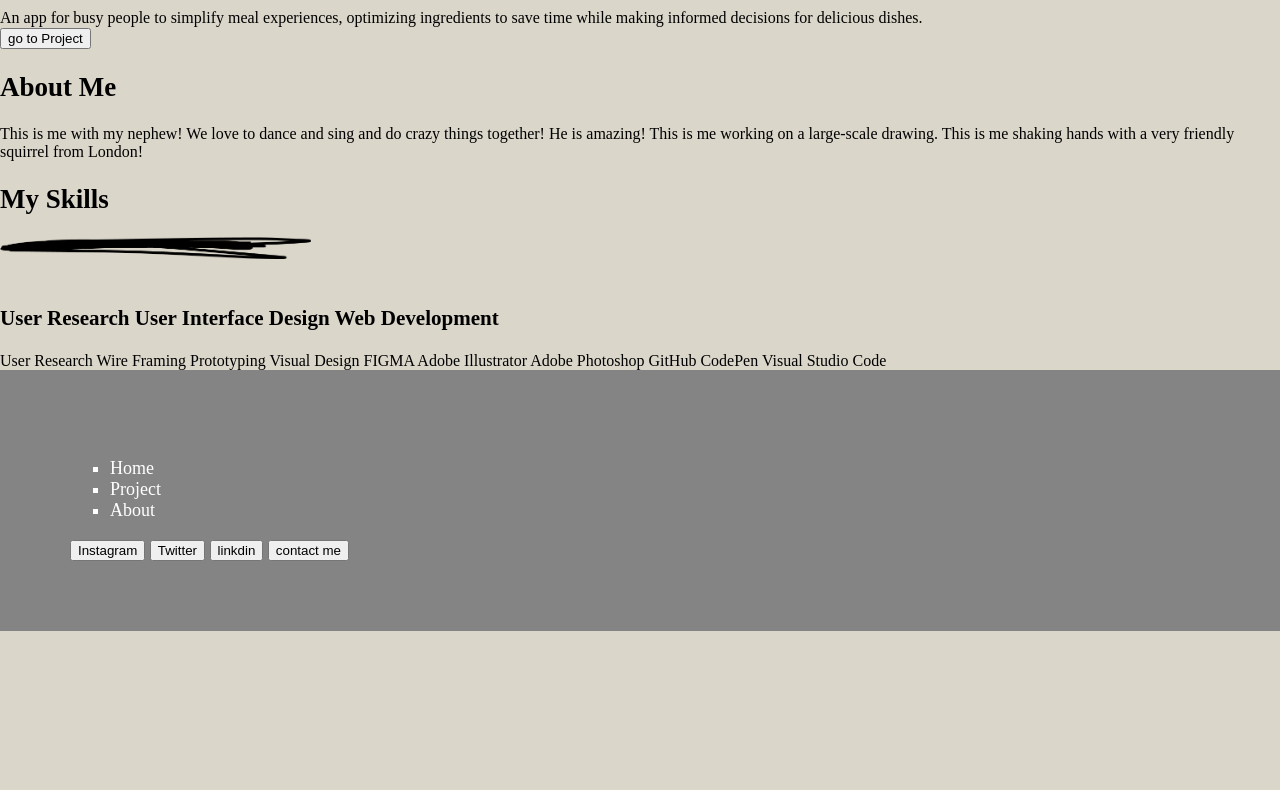
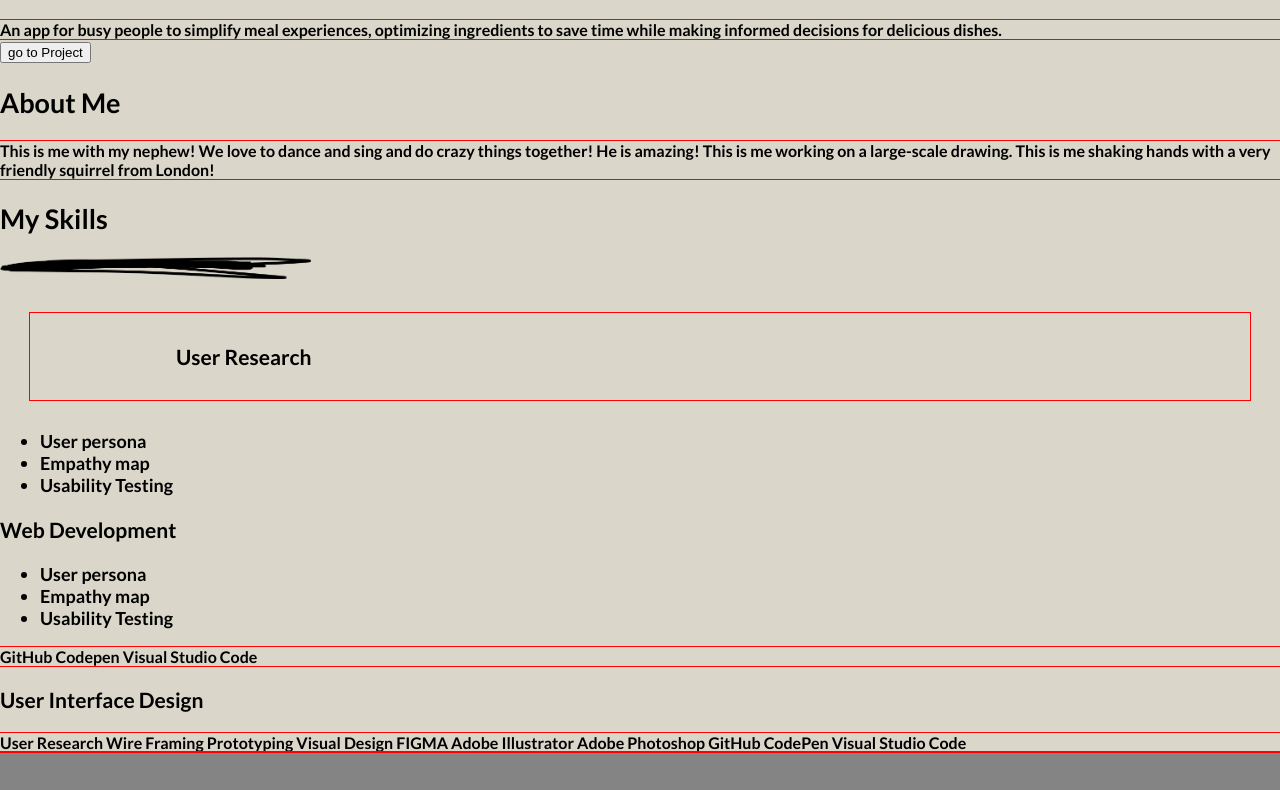
Before and after one commit to manjanjoon/UX_UI_HW_18, a plain HTML site: page index.html in a window 1280 px wide. Shown: the part 950-1740 px from the top of the page. Before the commit the page ends 1581 px from the top, so only its background shows below. Drawn offline with Linux system fonts and the light colour scheme; files whose address does not match are found by name.

Commit message:
css changes/html sections

```diff
--- a/css/style.css
+++ b/css/style.css
@@ -46,26 +46,36 @@ header .logo {
    /* padding-top: 168px;*/
     letter-spacing: 10px;
 }
+.flexcontainer{
+    outline: 1px solid rgb(255, 0, 0);
+    display: flex;
+    flex-wrap: nowrap;
+    margin: 30px;
+    padding: 10px 10px 10px 146px;
 
+}
 body, h1, p {
+    outline: 1px solid rgb(255, 0, 0);
     margin: 0;
     padding: 0;
     background-color: #DAD6CA;
     letter-spacing: 0px;
-    font-family: avenir;
+    font-family: 'Lato';
     font-size: 18px;
 
 }
 
 .first-heading {
+    outline: 1px solid rgb(255, 0, 0);
     color: black;
-    font-family: 'Avenir';
+    font-family: 'Lato';
     letter-spacing: -6px;
     font-size: 90px;
 
 }
 
 .second-heading {
+    outline: 1px solid rgb(255, 0, 0);
     color: black;
     text-align: left;
     font-family: 'Avenir', sans-serif;
@@ -74,6 +84,7 @@ body, h1, p {
 }
 
 .third-heading {
+    outline: 1px solid rgb(255, 0, 0);
     color: black;
     text-align: left;
     font-family: 'Avenir', sans-serif;
@@ -88,6 +99,7 @@ p {
 
 
 footer {
+    outline: 1px solid rgb(255, 0, 0);
     background-color: #848484;
     padding: 70px;
 }
--- a/index.html
+++ b/index.html
@@ -87,8 +87,29 @@
     <h2>My Skills</h2>
     <img src="linedrawing.png" alt="linedrawing" width=311px height=22px class="responsive">
 <div class="flexcontainer">
-    <div><img></div>
-    <div><h3>User Research User Interface Design Web Development</h3></div>
+
+    <div><h3>User Research</div></h3></div>
+    <div>
+        <ul class="squarelist">
+            <li>User persona</li>
+            <li>Empathy map</li>
+            <li>Usability Testing</li>
+        </ul>
+
+    </div>
+
+    <div><h3> Web Development</h3></div>
+    <ul class="squarelist">
+        <li>User persona</li>
+        <li>Empathy map</li>
+        <li>Usability Testing</li>
+    </ul>
+    <div>
+        <p>GitHub Codepen Visual Studio Code</p>
+    </div>
+
+    <div><h3>User Interface Design</h3></div>
+    <div></div>
     <div>
         <p>
             User Research
```
